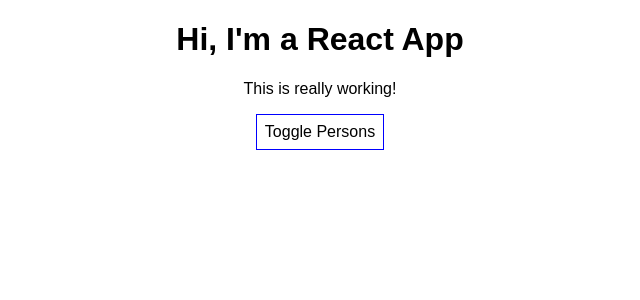
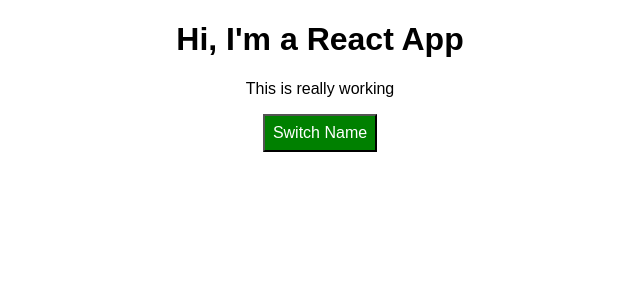
Before and after one commit to benjaminsinaiko/complete-react16, a React (Create React App) app in the folder react-complete-guide/: page / in a window 1280 px wide. Shown: the top 300 px of the page, without its empty margins (320-960 px from the left). Built offline with nearby package versions, Linux system fonts and the light colour scheme.

Commit message:
Revert to pre eject state, working now

```diff
--- a/react-complete-guide/src/App.js
+++ b/react-complete-guide/src/App.js
@@ -1,87 +1,114 @@
 import React, { Component } from 'react';
 import './App.css';
+import Radium, { StyleRoot } from 'radium';
 import Person from './Person/Person';
 
 class App extends Component {
   state = {
     persons: [
-      { id: 'asfa1', name: 'Max', age: 28 },
-      { id: 'vasdf1', name: 'Manu', age: 29 },
-      { id: 'asdf11', name: 'Stephanie', age: 26 }
+      { id: 1, name: 'Max', age: 28 },
+      { id: 2, name: 'Manu', age: 29 },
+      { id: 3, name: 'Stephanie', age: 26 }
     ],
     otherState: 'some other value',
     showPersons: false
-  }
+  };
 
-  nameChangedHandler = ( event, id ) => {
+  nameChangedHandler = (event, id) => {
     const personIndex = this.state.persons.findIndex(p => {
       return p.id === id;
     });
 
-    const person = {
-      ...this.state.persons[personIndex]
-    };
-
-    // const person = Object.assign({}, this.state.persons[personIndex]);
+    const person = { ...this.state.persons[personIndex] };
 
     person.name = event.target.value;
 
     const persons = [...this.state.persons];
     persons[personIndex] = person;
 
-    this.setState( {persons: persons} );
-  }
+    this.setState({
+      persons: persons
+    });
+  };
 
-  deletePersonHandler = (personIndex) => {
+  deletePersonHandler = personIndex => {
     // const persons = this.state.persons.slice();
     const persons = [...this.state.persons];
     persons.splice(personIndex, 1);
-    this.setState({persons: persons});
-  }
+    this.setState({ persons: persons });
+  };
 
   togglePersonsHandler = () => {
     const doesShow = this.state.showPersons;
-    this.setState( { showPersons: !doesShow } );
-  }
+    this.setState({ showPersons: !doesShow });
+  };
 
-  render () {
+  render() {
     const style = {
-      backgroundColor: 'white',
+      backgroundColor: 'green',
+      color: 'white',
       font: 'inherit',
-      border: '1px solid blue',
+      border: '1x solid blue',
       padding: '8px',
-      cursor: 'pointer'
+      cursor: 'pointer',
+      ':hover': {
+        backgroundColor: 'lightgreen',
+        color: 'black'
+      }
     };
 
     let persons = null;
 
-    if ( this.state.showPersons ) {
+    if (this.state.showPersons) {
       persons = (
         <div>
           {this.state.persons.map((person, index) => {
-            return <Person
-              click={() => this.deletePersonHandler(index)}
-              name={person.name}
-              age={person.age}
-              key={person.id}
-              changed={(event) => this.nameChangedHandler(event, person.id)} />
+            return (
+              <Person
+                click={() => this.deletePersonHandler(index)}
+                name={person.name}
+                age={person.age}
+                key={person.id}
+                changed={event => this.nameChangedHandler(event, person.id)}
+              />
+            );
           })}
         </div>
       );
+
+      style.backgroundColor = 'red';
+      style[':hover'] = {
+        backgroundColor: 'salmon',
+        color: 'black'
+      };
+    }
+
+    const classes = [];
+    if (this.state.persons.length <= 2) {
+      classes.push('red');
+    }
+    if (this.state.persons.length <= 1) {
+      classes.push('bold');
     }
 
     return (
-      <div className="App">
-        <h1>Hi, I'm a React App</h1>
-        <p>This is really working!</p>
-        <button
-          style={style}
-          onClick={this.togglePersonsHandler}>Toggle Persons</button>
-        {persons}
-      </div>
+      <StyleRoot>
+        <div className="App">
+          <h1>Hi, I'm a React App</h1>
+          <p className={classes.join(' ')}>This is really working</p>
+          <button style={style} onClick={this.togglePersonsHandler}>
+            Switch Name
+          </button>
+          {persons}
+        </div>
+      </StyleRoot>
     );
-    // return React.createElement('div', {className: 'App'}, React.createElement('h1', null, 'Does this work now?'));
+    // return React.createElement(
+    //   'div',
+    //   { className: 'App' },
+    //   React.createElement('h1', null, "Hi, I'm a React App!!")
+    // );
   }
 }
 
-export default App;
+export default Radium(App);
--- a/react-complete-guide/src/Person/Person.js
+++ b/react-complete-guide/src/Person/Person.js
@@ -1,10 +1,17 @@
 import React from 'react';
+import Radium from 'radium';
 
 import './Person.css';
 
-const person = props => {
+const Person = props => {
+  const style = {
+    '@media (min-width: 500px)': {
+      width: '450px'
+    }
+  };
+
   return (
-    <div className="Person">
+    <div className="Person" style={style}>
       <p onClick={props.click}>
         I'm {props.name} and I am {props.age} years old!
       </p>
@@ -14,4 +21,4 @@
   );
 };
 
-export default person;
+export default Radium(Person);
```
Also changed, not shown: react-complete-guide/.eslintrc.js.
